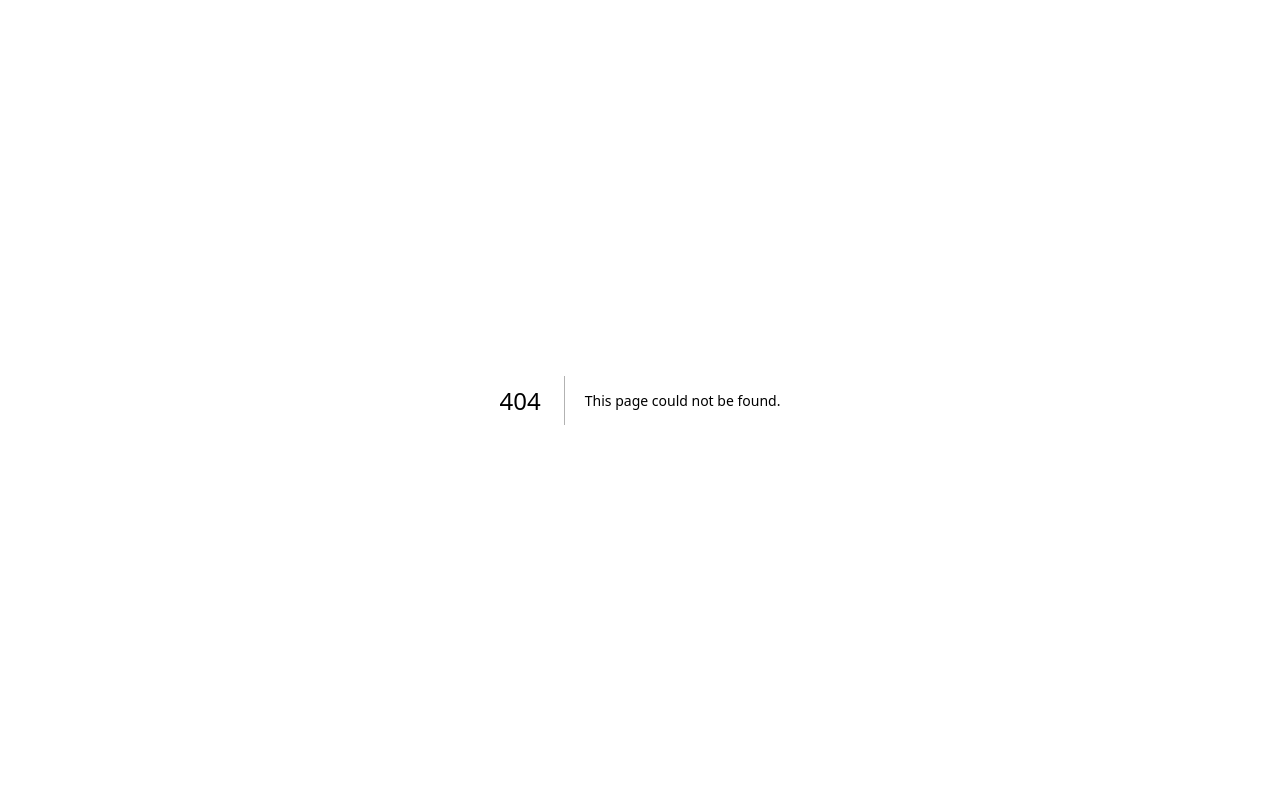
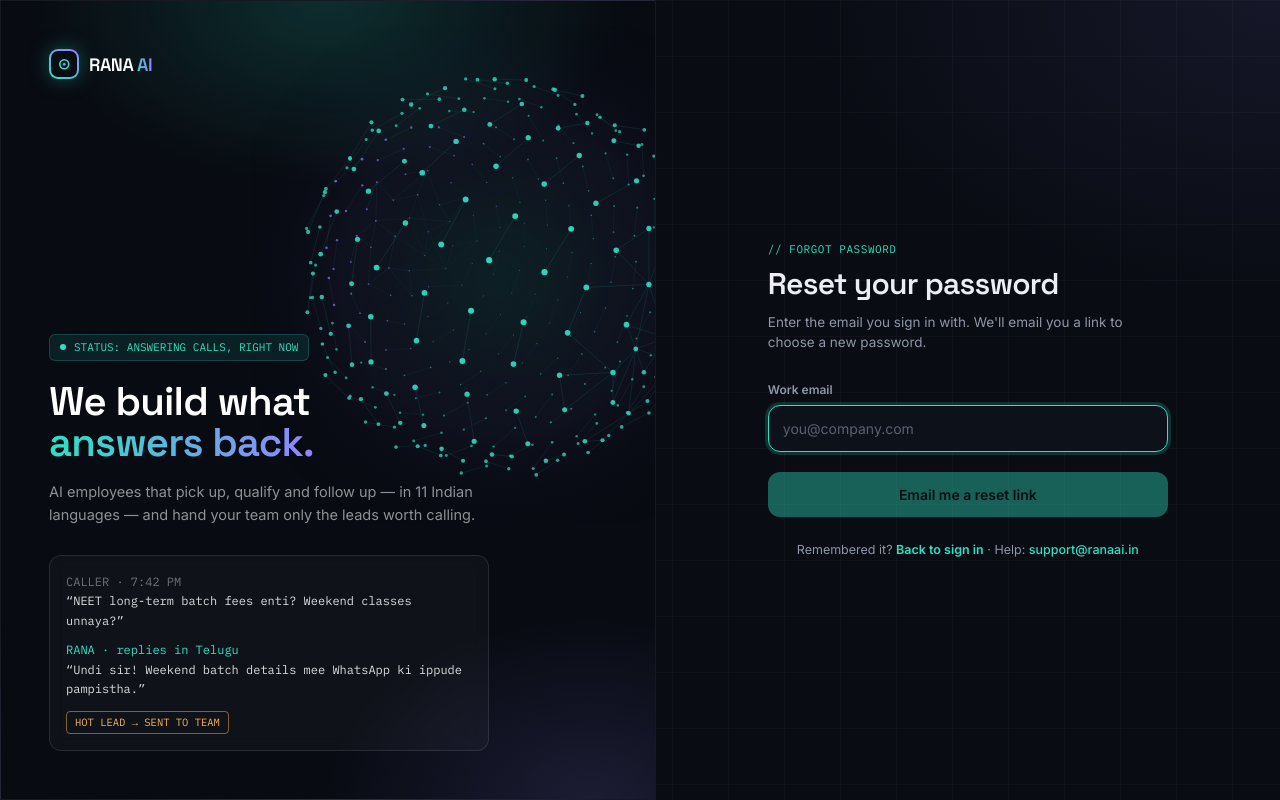
Before and after one commit to sricharanmunagala39-del/Rana.AI, a Next.js app: page /forgot-password in a window 1280 px wide. Before the commit this address had no page. Built offline with nearby package versions, Linux system fonts and the light colour scheme.

Commit message:
Forgot/reset password pages

```diff
--- /dev/null
+++ b/app/forgot-password/page.tsx
@@ -0,0 +1,47 @@
+// @ts-nocheck
+"use client";
+import { useEffect, useState } from "react";
+import AuthShell from "@/components/AuthShell";
+
+/** Step 1 of "Forgot password?": ask for the email, send a one-time link. */
+export default function ForgotPasswordPage() {
+  const [email, setEmail] = useState("");
+  useEffect(() => { const e = new URLSearchParams(window.location.search).get("email"); if (e) setEmail(e); }, []);
+  const [loading, setLoading] = useState(false);
+  const [sent, setSent] = useState("");
+  const [error, setError] = useState("");
+  const field = "w-full border border-line rounded-xl px-3.5 py-3 text-[14px] bg-sunken outline-none focus:border-signal";
+  async function submit(e) {
+    e.preventDefault();
+    if (!email.trim()) return;
+    setLoading(true); setError("");
+    try {
+      const r = await fetch("/api/auth/forgot", { method: "POST", headers: { "Content-Type": "application/json" }, body: JSON.stringify({ email: email.trim() }) });
+      const j = await r.json();
+      if (!r.ok) throw new Error(j.error || "Couldn't send the link.");
+      setSent(j.message);
+    } catch (err) { setError(err.message); } finally { setLoading(false); }
+  }
+  return (
+    <AuthShell foot={<>Remembered it? <a href="/login" className="text-signal font-semibold">Back to sign in</a> · Help: <span className="text-signal font-medium">support@ranaai.in</span></>}>
+      <div className="text-[11px] font-mono text-signal tracking-wider">// FORGOT PASSWORD</div>
+      <h1 className="font-display text-[30px] font-semibold tracking-tight mt-1 mb-1.5">Reset your password</h1>
+      {sent ? (
+        <div className="flex flex-col gap-4 mt-3" data-testid="forgot-sent">
+          <div className="text-[13.5px] bg-signal/10 border border-signal/25 rounded-xl px-3.5 py-3">📧 {sent}</div>
+          <p className="text-[13px] text-ink-soft">Open the email from <b>support@ranaai.in</b> and press <b>Choose a new password</b>. You can close this page.</p>
+          <button onClick={() => { setSent(""); }} className="text-[12.5px] text-ink-soft hover:text-ink text-left">Didn't get it? Send again</button>
+        </div>
+      ) : (
+        <>
+          <p className="text-[13.5px] text-ink-soft mb-7">Enter the email you sign in with. We'll email you a link to choose a new password.</p>
+          <form onSubmit={submit} className="flex flex-col gap-4" data-testid="forgot-form">
+            <div><label className="text-[12px] font-semibold text-ink-soft block mb-1.5">Work email</label><input type="email" value={email} onChange={(e) => setEmail(e.target.value)} placeholder="you@company.com" autoFocus className={field} /></div>
+            {error && <div className="text-[12.5px] text-miss bg-miss-tint border border-miss/20 rounded-xl px-3 py-2.5">{error}</div>}
+            <button type="submit" disabled={loading || !email.trim()} className="bg-signal text-on-accent rounded-xl py-3 text-[14px] font-semibold disabled:opacity-40 mt-1">{loading ? "Sending…" : "Email me a reset link"}</button>
+          </form>
+        </>
+      )}
+    </AuthShell>
+  );
+}
--- /dev/null
+++ b/app/reset-password/page.tsx
@@ -0,0 +1,73 @@
+// @ts-nocheck
+"use client";
+import { useEffect, useState } from "react";
+import AuthShell from "@/components/AuthShell";
+
+/** Step 2 of "Forgot password?": opened from the email link; choose the new password. */
+export default function ResetPasswordPage() {
+  const [token, setToken] = useState("");
+  const [check, setCheck] = useState(null); // null = checking, {ok,email}
+  const [pw, setPw] = useState("");
+  const [pw2, setPw2] = useState("");
+  const [show, setShow] = useState(false);
+  const [loading, setLoading] = useState(false);
+  const [error, setError] = useState("");
+  const [done, setDone] = useState("");
+  useEffect(() => {
+    const t = new URLSearchParams(window.location.search).get("token") || "";
+    setToken(t);
+    // Keep the secret link out of the address bar and browser history once it's read.
+    if (t) window.history.replaceState(null, "", "/reset-password");
+    fetch(`/api/auth/reset?token=${encodeURIComponent(t)}`).then((r) => r.json()).then(setCheck).catch(() => setCheck({ ok: false }));
+  }, []);
+  const tooShort = pw.length > 0 && pw.length < 10;
+  const noMix = pw.length >= 10 && !(/[a-zA-Z]/.test(pw) && /\d/.test(pw));
+  const mismatch = pw2.length > 0 && pw !== pw2;
+  const ready = pw.length >= 10 && !noMix && pw === pw2;
+  async function submit(e) {
+    e.preventDefault();
+    if (!ready) return;
+    setLoading(true); setError("");
+    try {
+      const r = await fetch("/api/auth/reset", { method: "POST", headers: { "Content-Type": "application/json" }, body: JSON.stringify({ token, password: pw }) });
+      const j = await r.json();
+      if (!r.ok) { if (j.expired) setCheck({ ok: false }); throw new Error(j.error || "Couldn't change the password."); }
+      setDone(j.email);
+    } catch (err) { setError(err.message); } finally { setLoading(false); }
+  }
+  const field = "w-full border border-line rounded-xl px-3.5 py-3 text-[14px] bg-sunken outline-none focus:border-signal";
+  const foot = <>Back to <a href="/login" className="text-signal font-semibold">sign in</a> · Help: <span className="text-signal font-medium">support@ranaai.in</span></>;
+  return (
+    <AuthShell foot={foot}>
+      <div className="text-[11px] font-mono text-signal tracking-wider">// NEW PASSWORD</div>
+      <h1 className="font-display text-[30px] font-semibold tracking-tight mt-1 mb-1.5">Choose a new password</h1>
+      {done ? (
+        <div className="flex flex-col gap-4 mt-3" data-testid="reset-done">
+          <div className="text-[13.5px] bg-signal/10 border border-signal/25 rounded-xl px-3.5 py-3">✓ Password changed. For your safety, every other device was signed out.</div>
+          <a href={`/login?email=${encodeURIComponent(done)}&reset=1`} className="bg-signal text-on-accent rounded-xl py-3 text-[14px] font-semibold text-center">Sign in with your new password →</a>
+        </div>
+      ) : check === null ? (
+        <p className="text-[13.5px] text-ink-soft">Checking your link…</p>
+      ) : !check.ok ? (
+        <div className="flex flex-col gap-4 mt-3" data-testid="reset-expired">
+          <div className="text-[13px] text-miss bg-miss-tint border border-miss/20 rounded-xl px-3.5 py-3">This reset link has expired or was already used. Links work once, for 30 minutes.</div>
+          <a href="/forgot-password" className="bg-signal text-on-accent rounded-xl py-3 text-[14px] font-semibold text-center">Send me a new link</a>
+        </div>
+      ) : (
+        <>
+          <p className="text-[13.5px] text-ink-soft mb-7">For <b>{check.email}</b>. Use at least 10 characters with letters and numbers.</p>
+          <form onSubmit={submit} className="flex flex-col gap-4" data-testid="reset-form">
+            <div><label className="text-[12px] font-semibold text-ink-soft block mb-1.5">New password</label><input type={show ? "text" : "password"} value={pw} onChange={(e) => setPw(e.target.value)} autoComplete="new-password" autoFocus className={field} />
+              {tooShort && <div className="text-[12px] text-hot mt-1">At least 10 characters.</div>}
+              {noMix && <div className="text-[12px] text-hot mt-1">Mix letters and numbers.</div>}</div>
+            <div><label className="text-[12px] font-semibold text-ink-soft block mb-1.5">Type it again</label><input type={show ? "text" : "password"} value={pw2} onChange={(e) => setPw2(e.target.value)} autoComplete="new-password" className={field} />
+              {mismatch && <div className="text-[12px] text-hot mt-1">The two passwords don't match.</div>}</div>
+            <label className="text-[12.5px] text-ink-soft flex items-center gap-2"><input type="checkbox" checked={show} onChange={(e) => setShow(e.target.checked)} /> Show password</label>
+            {error && <div className="text-[12.5px] text-miss bg-miss-tint border border-miss/20 rounded-xl px-3 py-2.5">{error}</div>}
+            <button type="submit" disabled={loading || !ready} className="bg-signal text-on-accent rounded-xl py-3 text-[14px] font-semibold disabled:opacity-40 mt-1">{loading ? "Saving…" : "Save new password"}</button>
+          </form>
+        </>
+      )}
+    </AuthShell>
+  );
+}
```
